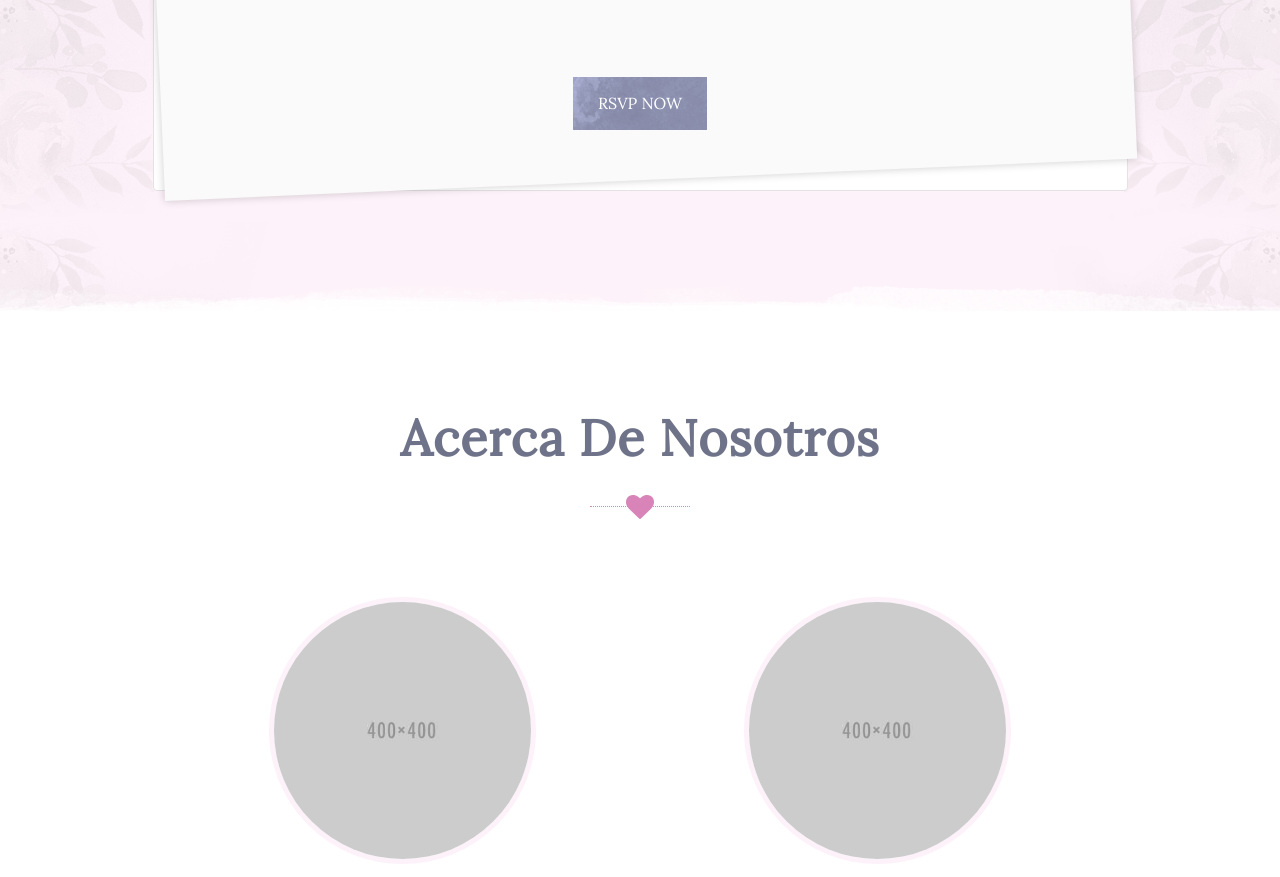
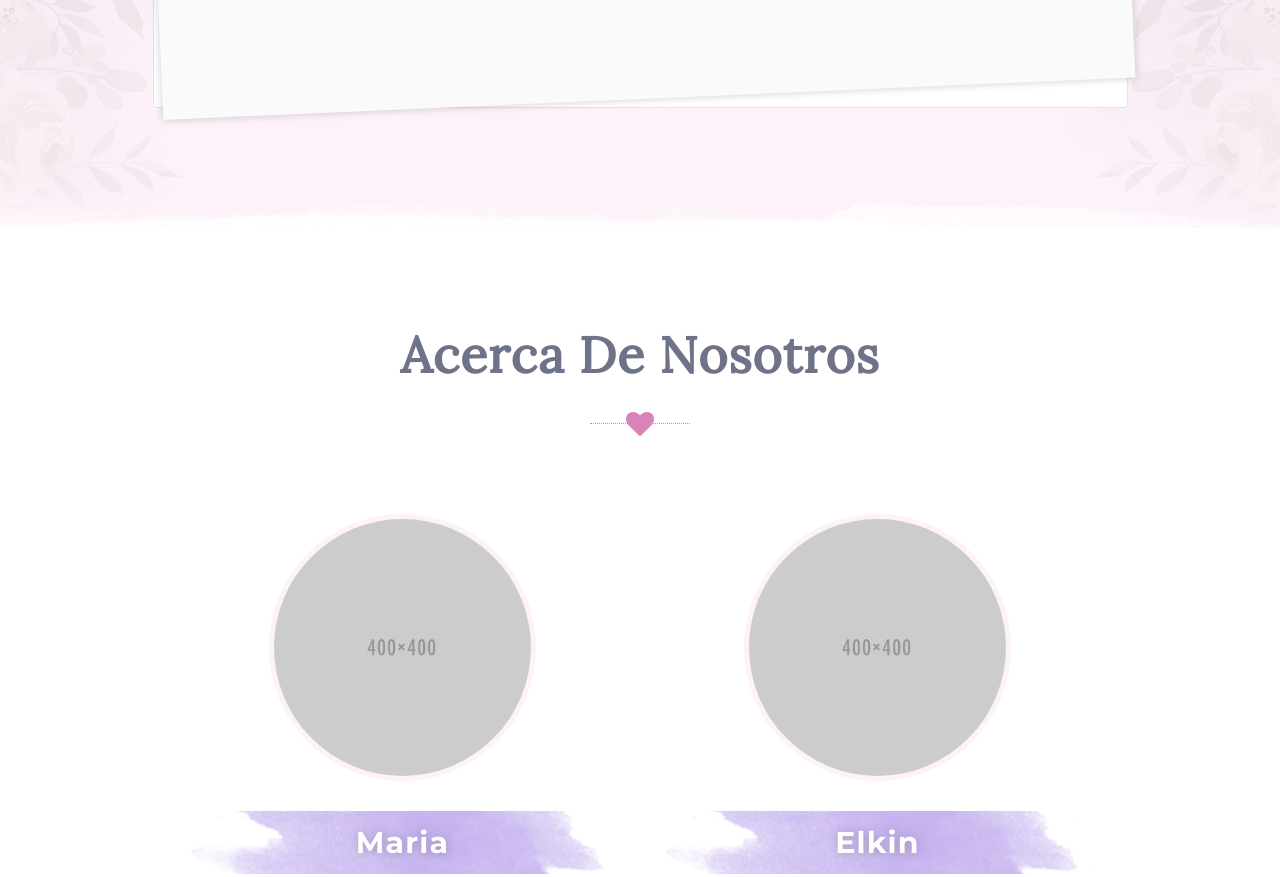
Before and after one commit to elkinzepol/liebe, a plain HTML site: page liebe_html/index.html in a window 1280 px wide. Shown: the part 1521-2398 px from the top of the page. Drawn offline with nearby package versions, Linux system fonts and the light colour scheme; a script that the page names is missing; a web font is replaced by a local one.

Commit message:
cambio minimo

```diff
--- a/liebe_html/index.html
+++ b/liebe_html/index.html
@@ -161,7 +161,6 @@
                   </div>
                   <!-- /margin1-->
                   <div class="page-scroll">
-                     <a href="#rsvp" class="btn">RSVP now</a>
                   </div>
                   <!-- /page-scroll -->
                </div>
```
